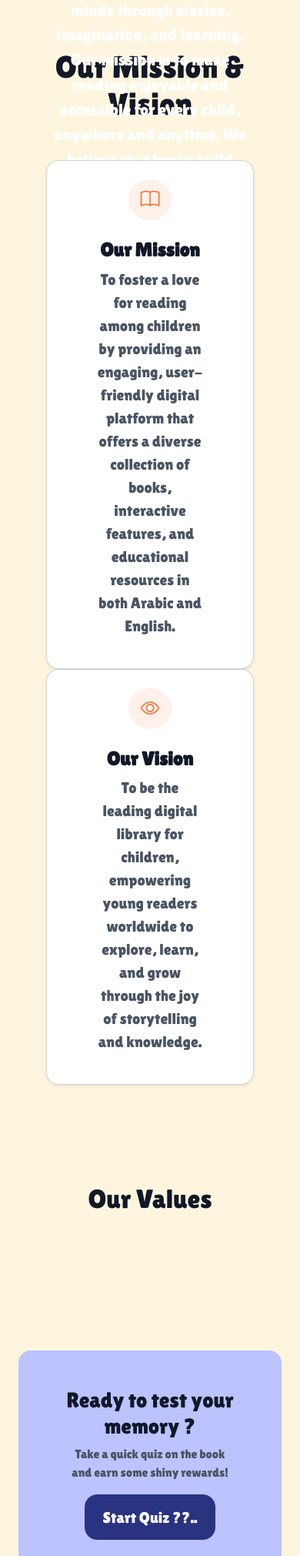
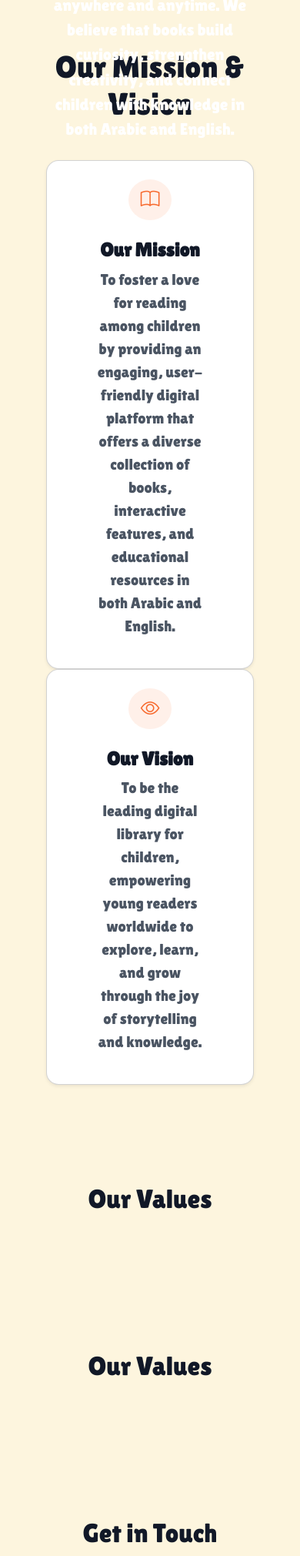
Before and after one commit to AdhamHerbsh/BookNest, a PHP site: page /index.php?page=about in a window 390 px wide. Shown: the part 845-2866 px from the top of the page at 77% size. Run offline with PHP 8.4, Linux system fonts and the light colour scheme.

Commit message:
Add Pages Like Library, About, Contact us

```diff
--- a/assets/css/style.css
+++ b/assets/css/style.css
@@ -109,18 +109,30 @@
     color: #ffffff !important;
 }
 
-.about-image {
+.library {
+    background-image: url('../images/tanaphong-toochinda.jpg');
+}
+
+.about {
     background-image: url('../images/priscilla-du.jpg');
 }
 
+.contact {
+    background-image: url('../images/little-funny-girl-with-tablet-yellow.jpg');
+    background-size: cover;
+    background-position: center;
+    height: 100vh;
+    margin-top: 2rem;
+}
 
-.library-image {
-    background-image: url('../images/tanaphong-toochinda.jpg');
-}
 
 @media (max-width: 768px) {
     .login-image {
         width: 60%;
+    }
+
+    .hero-content {
+        top: 0%;
     }
 
     .about-content {
--- a/core/pages/about.php
+++ b/core/pages/about.php
@@ -1,4 +1,4 @@
-<div class="hero-image about-image" data-aos="fade"></div>
+<div class="hero-image about" data-aos="fade"></div>
 <div class="container-fluid">
     <div class="hero-content container text-center">
         <h1 class="display-1 fw-blod text-white" data-aos="fade-up" data-aos-delay="200">About Our Digital Library for
@@ -11,6 +11,7 @@
         </p>
         <a class="btn btn-primary" href="?page=contact" data-aos="zoom-in" data-aos-delay="1000">Contact Our Library</a>
     </div>
+    <!-- Our Mission & Vision Section -->
     <section class="px-5 text-center">
         <div class="mb-5">
             <h1 class="display-2">Our Mission & Vision</h1>
@@ -54,6 +55,21 @@
             </div>
         </div>
     </section>
+    <!-- Our Values Section -->
+    <section>
+        <div class="mb-5 text-center">
+            <h1 class="display-4">Our Values</h1>
+        </div>
+        <div class="container">
+            <div class="row">
+                <div class="col-6 col-md-3"></div>
+                <div class="col-6 col-md-3"></div>
+                <div class="col-6 col-md-3"></div>
+                <div class="col-6 col-md-3"></div>
+            </div>
+        </div>
+    </section>
+    <!-- Team Section -->
     <section>
         <div class="mb-5 text-center">
             <h1 class="display-4">Our Values</h1>
@@ -69,18 +85,11 @@
     </section>
     <section class="px-4">
         <div class="contanier">
-            <div class="row text-center text-md-start bg-primary-light rounded-4 p-5">
-                <div class="col-12 col-md-8 mb-4">
-                    <h1>Ready to test your memory ?</h1>
-                    <p>Take a quick quiz on the book and earn some shiny rewards!</p>
-                    <button class="btn btn-primary">Start Quiz ??..</button>
-                </div>
-                <div class="col-12 col-md-2">
-                    <img class="img-fluid rounded-circle" src="assets/images/jaredd-craig-croped.jpg"
-                        alt="image not found" />
-                </div>
+            <div class="text-center">
+                <h1 class="display-4">Get in Touch</h1>
+                <p>Have questions or feedback? We'd love to hear from you!</p>
+                <button class="btn btn-primary">Contact Us</button>
             </div>
-
         </div>
     </section>
 </div>
--- a/core/pages/library.php
+++ b/core/pages/library.php
@@ -1,4 +1,4 @@
-<div class="hero-image library-image" data-aos="fade"></div>
+<div class="hero-image library" data-aos="fade"></div>
 <div class="container-fluid">
     <div class="hero-content container text-center">
         <h1 class="display-1 fw-blod text-white" data-aos="fade-up" data-aos-delay="200">Unlock a World of Stories</h1>
```
Also changed, not shown: core/pages/contact.php (+30 -0 lines).
